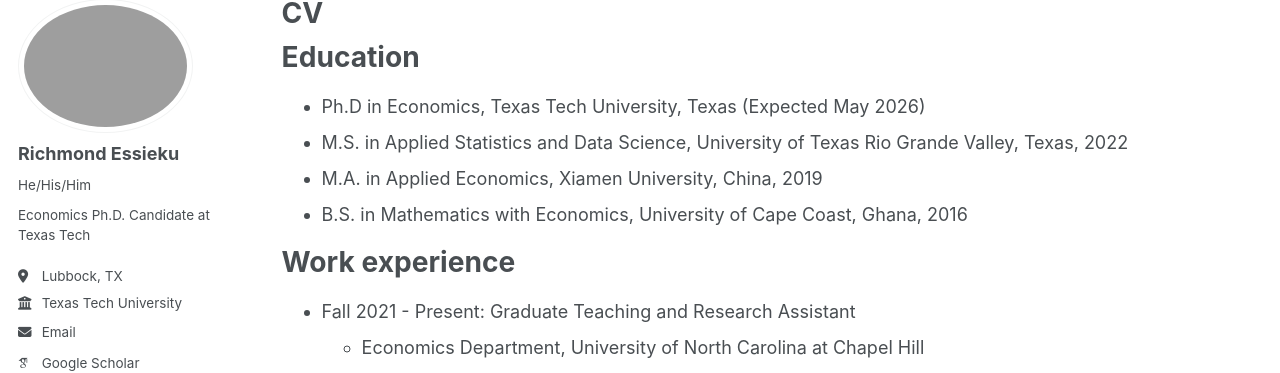
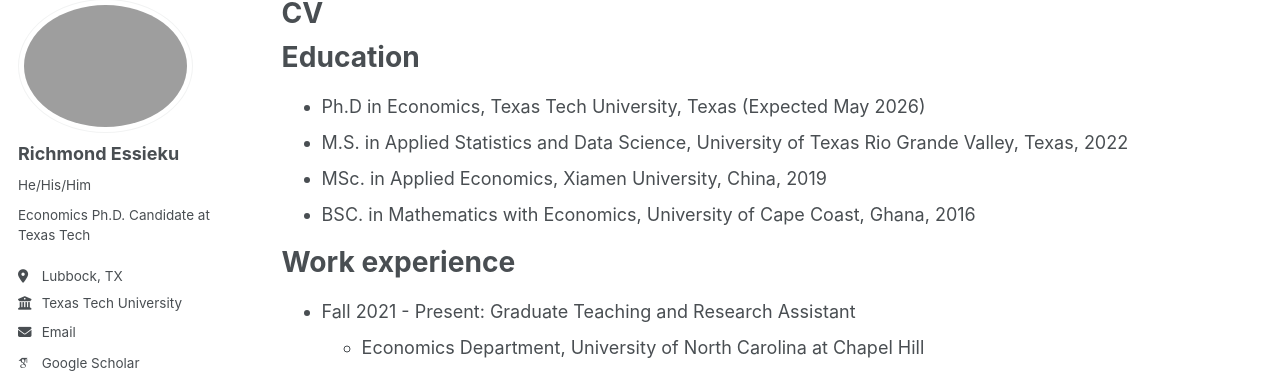
Before and after one commit to essieku/essieku.github.io, a Jekyll site: the page built from _pages/cv.md, in a window 1280 px wide and 900 px high. Shown: the part 107-480 px from the top of the window. Built offline with Jekyll 4.4.1, drawn with Linux system fonts in a browser that asks for light colours; some web fonts are replaced.

Commit message:
Update cv.md

```diff
--- a/_pages/cv.md
+++ b/_pages/cv.md
@@ -13,8 +13,8 @@ Education
 ======
 * Ph.D in Economics, Texas Tech University, Texas (Expected May 2026)
 * M.S. in Applied Statistics and Data Science, University of Texas Rio Grande Valley, Texas, 2022
-* M.A. in Applied Economics, Xiamen University, China, 2019
-* B.S. in Mathematics with Economics, University of Cape Coast, Ghana, 2016
+* MSc. in Applied Economics, Xiamen University, China, 2019
+* BSC. in Mathematics with Economics, University of Cape Coast, Ghana, 2016
 
 Work experience
 ======
```
